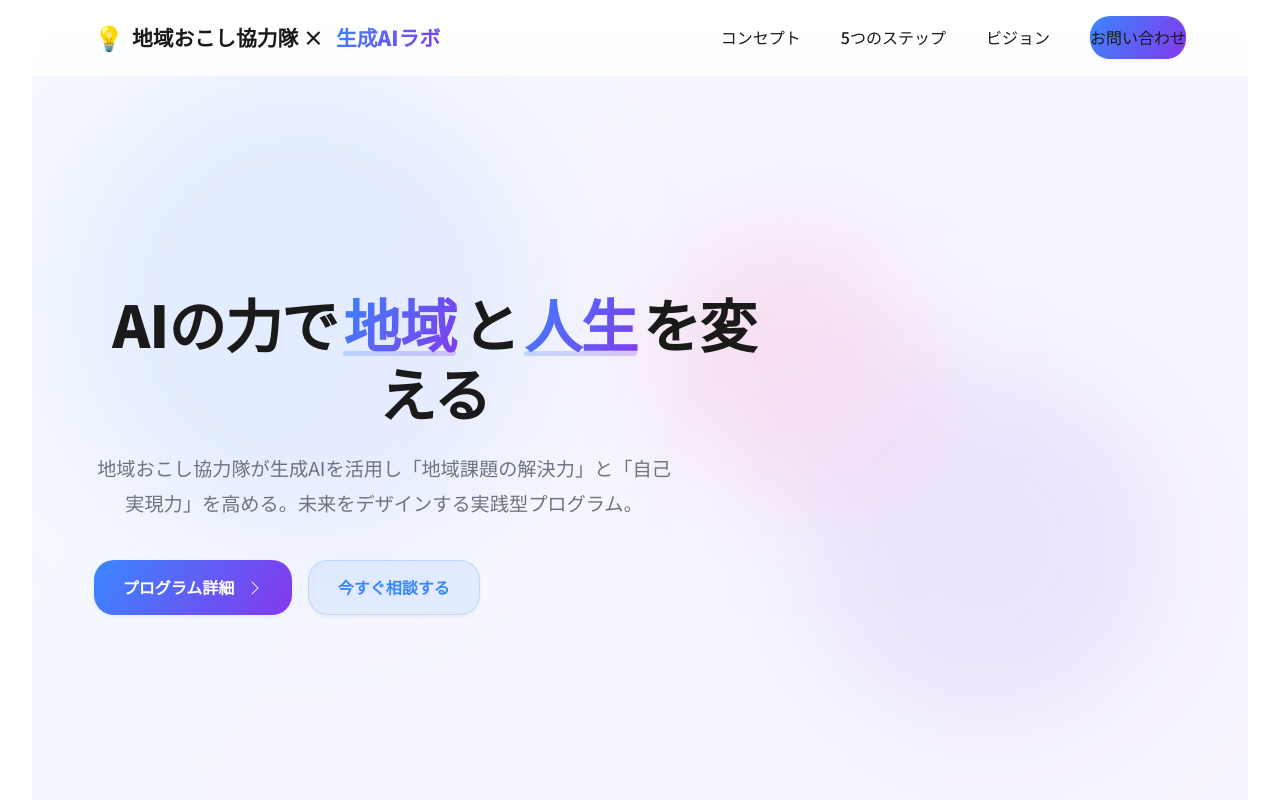
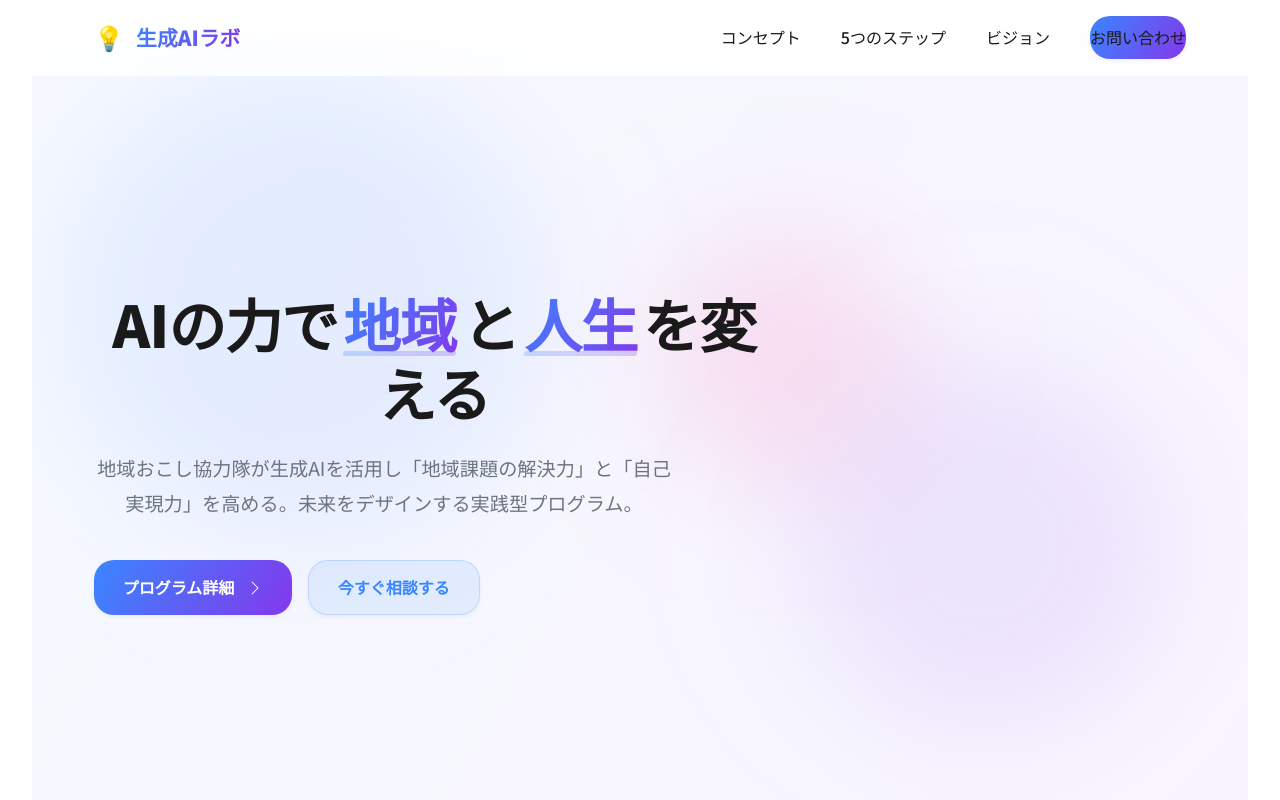
Before and after one commit to chiikiokosiai/ai-lab, a React (Vite) app: page / in a window 1280 px wide. Shown: the top 800 px of the page. Built offline with nearby package versions, Linux system fonts and the light colour scheme.

Commit message:
Update files

```diff
--- a/index.html
+++ b/index.html
@@ -4,7 +4,7 @@
     <meta charset="UTF-8" />
     <link rel="icon" type="image/svg+xml" href="/vite.svg" />
     <meta name="viewport" content="width=device-width, initial-scale=1.0" />
-    <title>Vite + React + TS</title>
+    <title>生成AIラボ</title>
   </head>
   <body>
     <div id="root"></div>
--- a/src/sections/Header/Header.tsx
+++ b/src/sections/Header/Header.tsx
@@ -211,8 +211,7 @@ const Header = () => {
               animate="animate" // animate状態を常に適用
             >
               💡
-            </motion.span>
-            地域おこし協力隊 ×{" "}
+            </motion.span>{" "}
             <span className={styles.logoTextAi}>生成AIラボ</span>
           </a>
 
```
